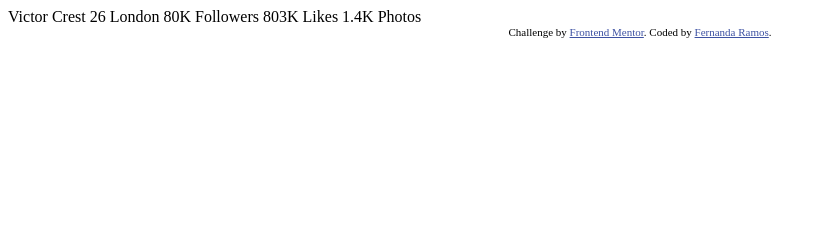
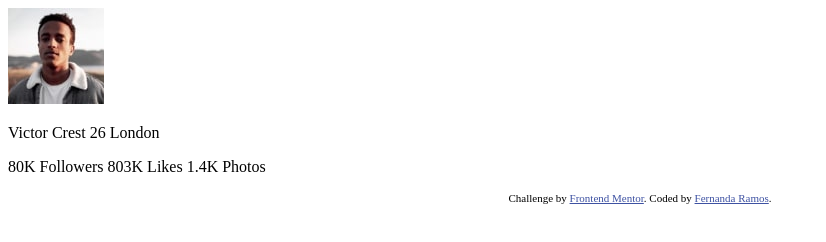
Before and after one commit to arfernanda/profile-card-component, a plain HTML site: page index.html in a window 1280 px wide. Shown: the whole page, without its empty margins (0-826 px from the left). Drawn offline with Linux system fonts and the light colour scheme.

Commit message:
Altera a estrutura da página

```diff
--- a/index.html
+++ b/index.html
@@ -25,11 +25,19 @@
 
 <body>
   <main>
-    <div class="card">
+    <section class="card">
+      <div class="card-icon">
+        <img src="images/image-victor.jpg" alt="">
+      </div>
+      <div class="card-title">
+        <p>
           Victor Crest
           26
           London
-
+        </p>
+      </div>
+      <div class="profile-info">
+        <p>
           80K
           Followers
 
@@ -38,7 +46,9 @@
 
           1.4K
           Photos
+        </p>
       </div>
+    </section>
   </main>
   <div class="attribution">
     Challenge by <a href="https://www.frontendmentor.io?ref=challenge" target="_blank">Frontend Mentor</a>.
```
Lines whose indentation alone changed are shown as unchanged.
